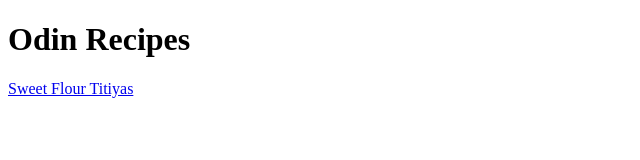
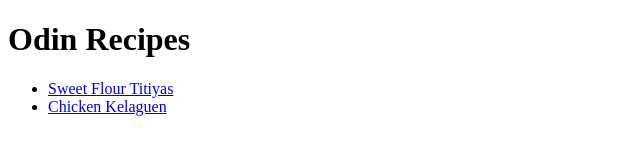
Before and after one commit to CodeWithJazmine/odin-recipes, a plain HTML site: page index.html in a window 1280 px wide. Shown: the whole page, without its empty margins (0-640 px from the left). Drawn offline with Linux system fonts and the light colour scheme.

Commit message:
Add links between homepage and kelaguen page

```diff
--- a/index.html
+++ b/index.html
@@ -8,6 +8,9 @@
 <body>
     <h1>Odin Recipes</h1>
 
-    <a href="./recipes/sweet-flour-titiyas.html">Sweet Flour Titiyas</a>
+    <ul>
+        <li><a href="./recipes/sweet-flour-titiyas.html">Sweet Flour Titiyas</a></li>
+        <li><a href="./recipes/chicken-kelaguen.html">Chicken Kelaguen</a></li>
+    </ul>
 </body>
 </html>
```
Also changed, not shown: recipes/chicken-kelaguen.html (+1 -0 lines).
